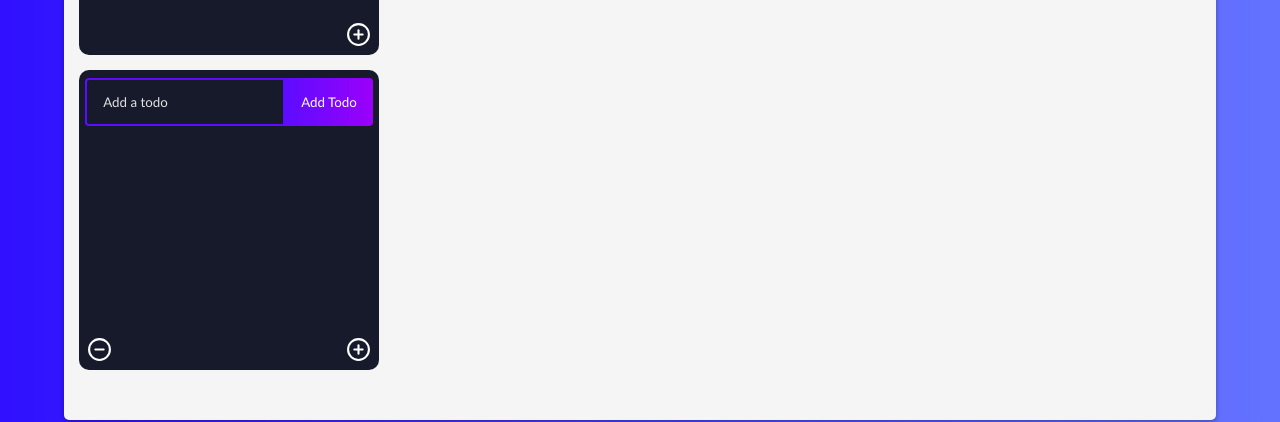
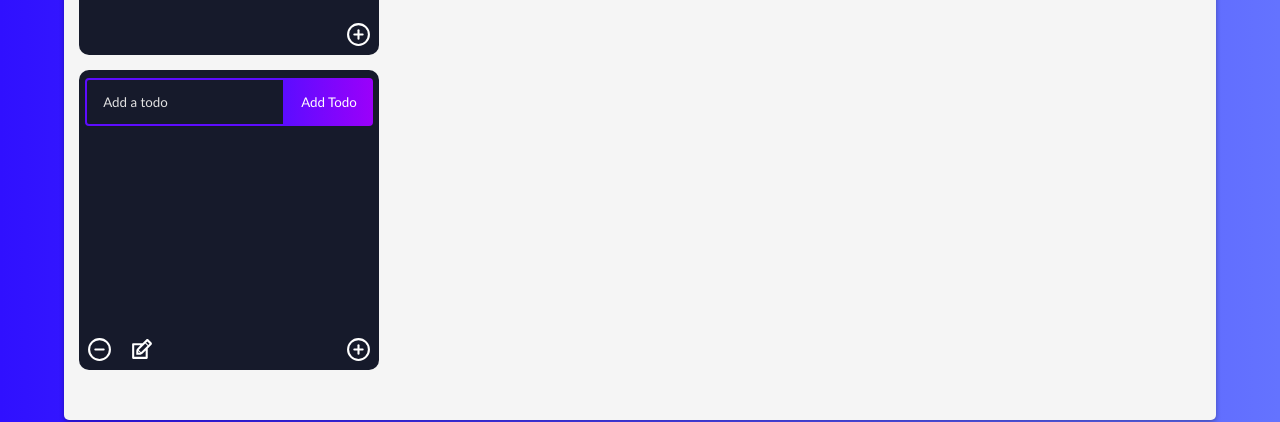
Before and after one commit to JISU-Y/react-app-post-it, a React (Create React App) app: page / in a window 1280 px wide. Both pictures are taken after a click on the icon 358 px from the left and 390 px from the top of the page. Shown: the part 356-778 px from the top of the page. Built offline with nearby package versions, Linux system fonts and the light colour scheme.

Commit message:
edit post it

```diff
--- a/src/components/Todo.js
+++ b/src/components/Todo.js
@@ -1,7 +1,7 @@
 import React, { useState } from "react";
 import TodoForm from "./TodoForm";
 import { RiCloseCircleLine } from "react-icons/ri";
-import { TiEdit } from "react-icons/ti";
+import { RiEdit2Fill } from "react-icons/ri";
 
 const Todo = ({ todos, completeTodo, removeTodo, updateTodo }) => {
   const [edit, setEdit] = useState({ id: null, value: "" });
@@ -31,7 +31,7 @@ const Todo = ({ todos, completeTodo, removeTodo, updateTodo }) => {
           onClick={() => removeTodo(todo.id)}
           className="delete-icon"
         />
-        <TiEdit
+        <RiEdit2Fill
           onClick={() => setEdit({ id: todo.id, value: todo.text })}
           className="edit-icon"
         />
--- a/src/components/TodoBoard.js
+++ b/src/components/TodoBoard.js
@@ -28,6 +28,19 @@ const TodoBoard = () => {
   };
 
   // post it Edit
+  const editPostit = (id, todos) => {
+    // id에 맞는지 확인하고 잠금? 클릭 불가하게 막아뒀던거 풀기
+    // 수정 중
+
+    // 위에랑 합쳐도 될 것 같은데 일단 ㄱㄱ
+    const newTodoList = {
+      id: id,
+      todos: todos,
+    };
+    setTodoLists((prev) =>
+      prev.map((item) => (item.id === id ? newTodoList : item))
+    );
+  };
 
   // PostIt 삭제
   const removePostit = (id) => {
@@ -45,6 +58,7 @@ const TodoBoard = () => {
             todoList={todoList}
             addPostit={addPostit}
             removePostit={removePostit}
+            editPostit={editPostit}
           />
         );
       })}
--- a/src/components/TodoList.js
+++ b/src/components/TodoList.js
@@ -2,13 +2,16 @@ import React, { useState } from "react";
 import Todo from "./Todo";
 import TodoForm from "./TodoForm";
 import { FiPlusCircle, FiMinusCircle } from "react-icons/fi";
+import { TiEdit } from "react-icons/ti";
+import { MdDone } from "react-icons/md";
 import { ImCross } from "react-icons/im";
 
 //todoList 는 TodoBoard에서 가져온 todos의 배열 중 배열 한 개씩
-const TodoList = ({ todoList, addPostit, removePostit }) => {
+const TodoList = ({ todoList, addPostit, removePostit, editPostit }) => {
   // 여기서 따로 사용할 todo 배열
   // todos는 todo ({id:1,text:a}의 모음/배열)
   const [todos, setTodos] = useState([]);
+  const [isEdit, setIsEdit] = useState(false);
 
   const addTodo = (todo) => {
     // todo는 {id: number, text: textInput} 임
@@ -58,13 +61,24 @@ const TodoList = ({ todoList, addPostit, removePostit }) => {
     setTodos([]);
   };
 
+  const handleEditPost = () => {
+    setIsEdit(true);
+
+    setTodos(todoList.todos);
+  };
+
+  const handleEditDone = () => {
+    setIsEdit(false);
+    editPostit(todoList.id, todos);
+  };
+
   return (
     <div className="todo-app">
       <TodoForm onSubmit={addTodo} />
       <Todo
         // postit이 motherpost일때만 받아적을 수 있도록 todos 해놓고,
         // 나머지는 todoList에 있는 todos 내용 고대로 가져와서 display 한다
-        todos={todoList.id === 0 ? todos : todoList.todos}
+        todos={todoList.id === 0 || isEdit ? todos : todoList.todos}
         completeTodo={completeTodo}
         removeTodo={removeTodo}
         updateTodo={updateTodo}
@@ -77,6 +91,10 @@ const TodoList = ({ todoList, addPostit, removePostit }) => {
           onClick={() => removePostit(todoList.id)}
         />
       )}
+      {todoList.id !== 0 && (
+        <TiEdit className="edit-icon postit" onClick={handleEditPost} />
+      )}
+      {isEdit && <MdDone className="done-icon" onClick={handleEditDone} />}
     </div>
   );
 };
--- a/src/index.css
+++ b/src/index.css
@@ -63,6 +63,24 @@ body {
   position: absolute;
   bottom: 8px;
   left: 8px;
+  font-size: 25px;
+  color: #fff;
+  cursor: pointer;
+}
+
+.edit-icon.postit {
+  position: absolute;
+  bottom: 8px;
+  left: 50px;
+  font-size: 25px;
+  color: #fff;
+  cursor: pointer;
+}
+
+.done-icon {
+  position: absolute;
+  bottom: 8px;
+  left: 80px;
   font-size: 25px;
   color: #fff;
   cursor: pointer;
```
